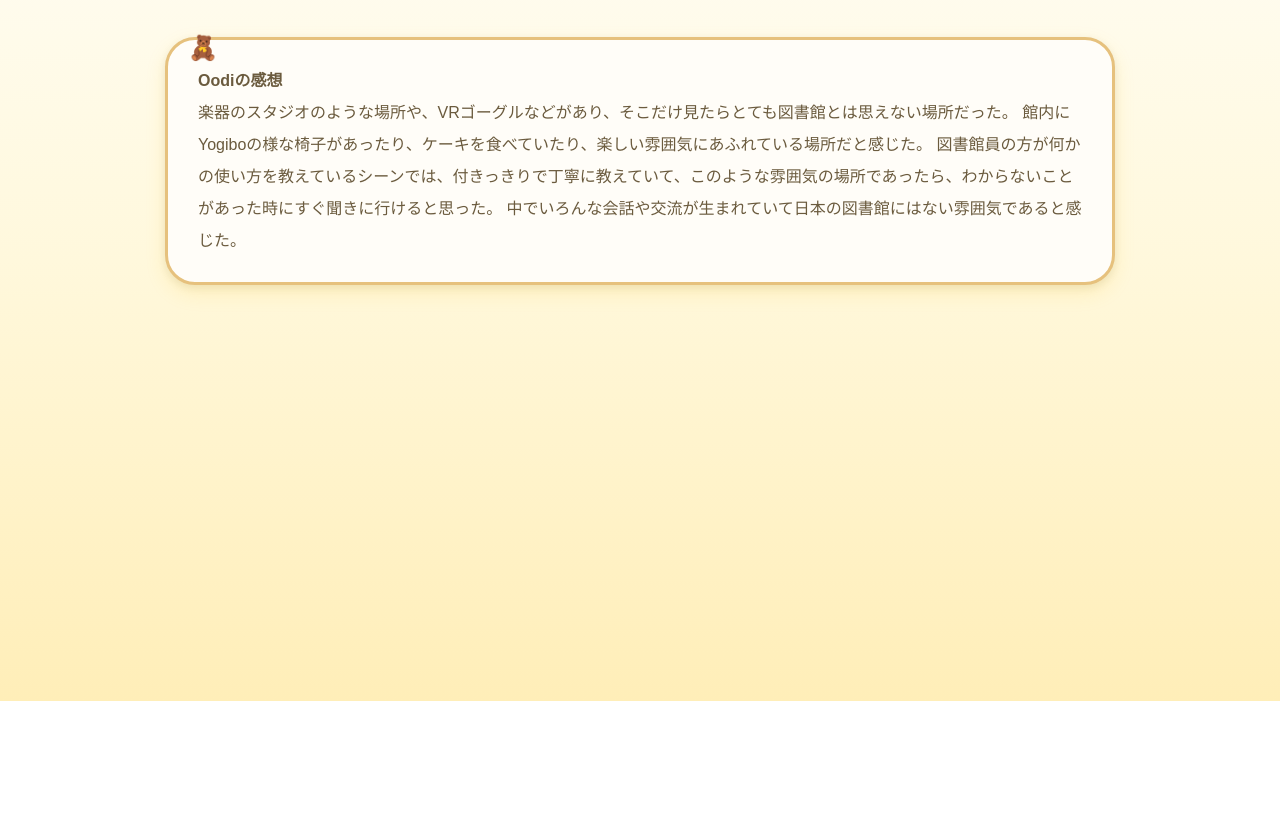
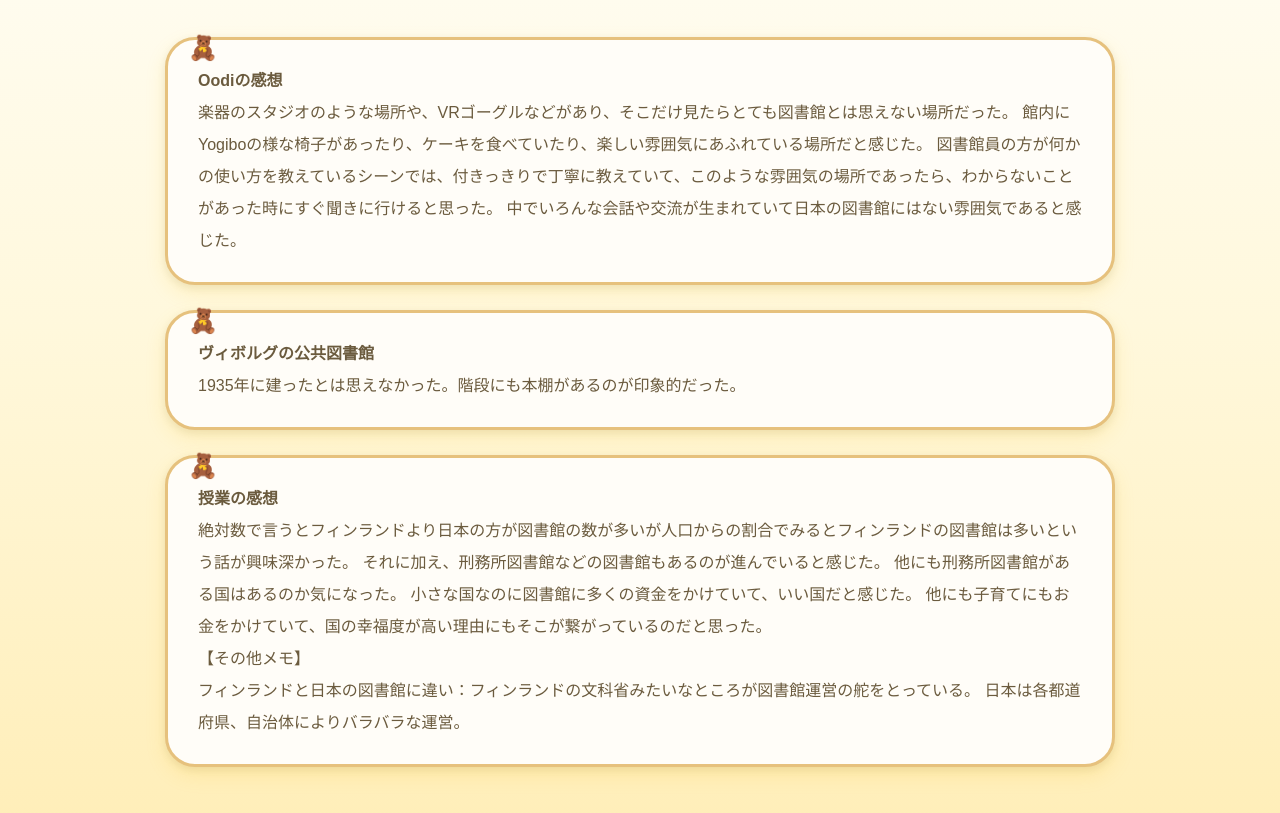
Before and after one commit to ritsuritsutsu/tosho.github.io, a plain HTML site: page tosho.html in a window 1280 px wide. Shown: the part 179-992 px from the top of the page. Before the commit the page ends 880 px from the top, so only its background shows below. Drawn offline with Linux system fonts and the light colour scheme.

Commit message:
Update tosho.html with new library reflections
Added additional notes and reflections on library visits.

```diff
--- a/tosho.html
+++ b/tosho.html
@@ -95,7 +95,36 @@ Oodiの感想
 </p>
 </div>
 
+<div class="note">
+<p>
+<p><strong>
+ヴィボルグの公共図書館
+</p></strong>
+1935年に建ったとは思えなかった。階段にも本棚があるのが印象的だった。
+</p>
+</div>
 
+<div class="note">
+<p><strong>
+授業の感想
+</p></strong>
+<p>
+絶対数で言うとフィンランドより日本の方が図書館の数が多いが人口からの割合でみるとフィンランドの図書館は多いという話が興味深かった。
+それに加え、刑務所図書館などの図書館もあるのが進んでいると感じた。
+他にも刑務所図書館がある国はあるのか気になった。
+小さな国なのに図書館に多くの資金をかけていて、いい国だと感じた。
+他にも子育てにもお金をかけていて、国の幸福度が高い理由にもそこが繋がっているのだと思った。
+<p>
+<p>
+【その他メモ】
+</p>
+フィンランドと日本の図書館に違い：フィンランドの文科省みたいなところが図書館運営の舵をとっている。
+日本は各都道府県、自治体によりバラバラな運営。
+</p>
+</p>
+</div>
+
+</div>
 
 </body>
 </html>
```
